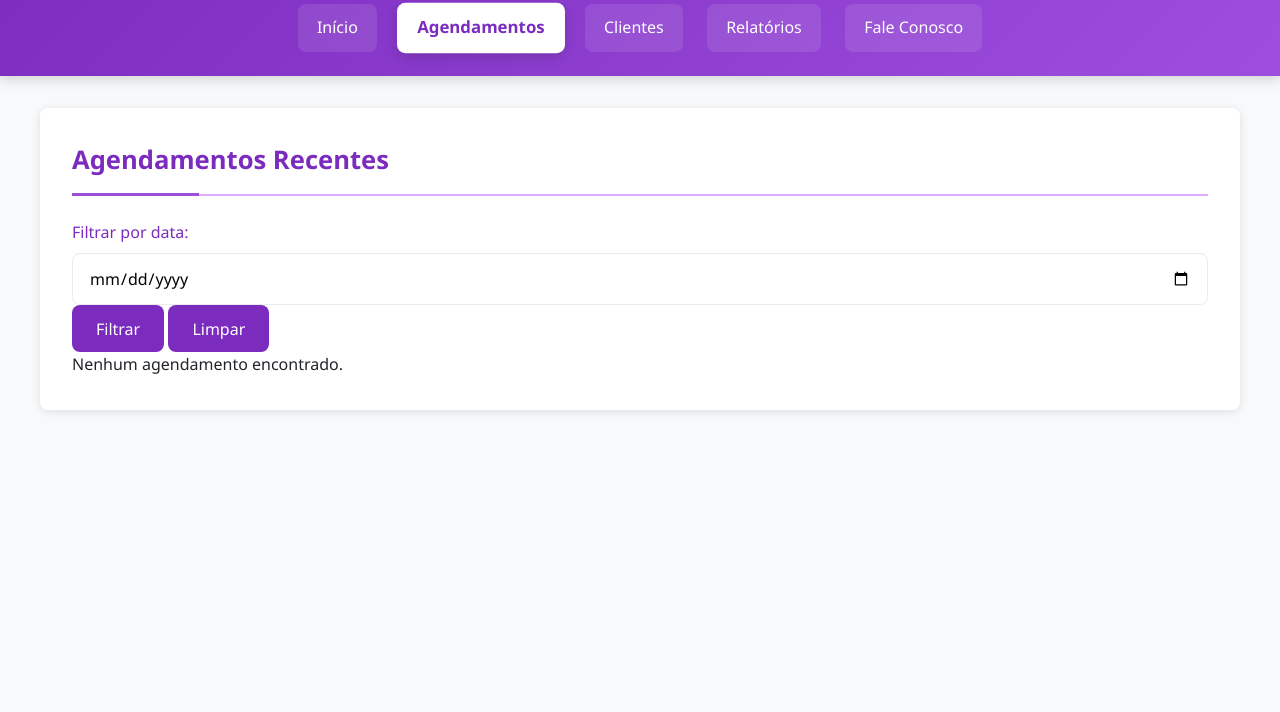
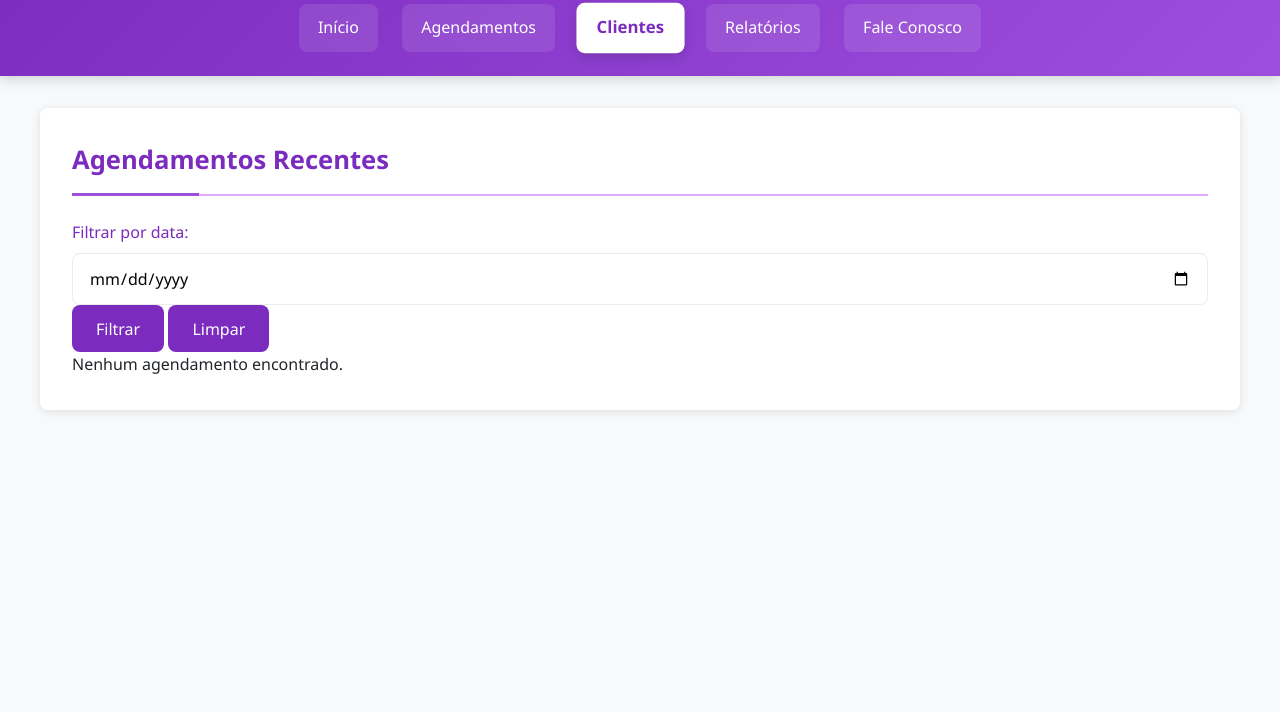
Before and after one commit to Dionathan5g/nailbook, a plain HTML site: page agendamentos.html in a window 1280 px wide. Shown: the part 88-800 px from the top of the page. Drawn offline with Linux system fonts and the light colour scheme.

Commit message:
Update agendamentos.html

```diff
--- a/agendamentos.html
+++ b/agendamentos.html
@@ -16,13 +16,13 @@
             <h1>NailBook - Agendamentos</h1>
         </div>
 
-        <nav class="menu">
+         <nav class="menu">
             <ul>
-                <li><a href="index.html">Início</a></li>
-                <li><a href="agendamentos.html" class="active">Agendamentos</a></li>
-                <li><a href="clientes.html">Clientes</a></li>
-                <li><a href="relatorios.html">Relatórios</a></li>
-                <li><a href="contato.html">Fale Conosco</a></li>
+                <li><a href="index.html"><i class="fas fa-home"></i> Início</a></li>
+                <li><a href="agendamentos.html"><i class="fas fa-calendar-alt"></i> Agendamentos</a></li>
+                <li><a href="clientes.html" class="active"><i class="fas fa-users"></i> Clientes</a></li>
+                <li><a href="relatorios.html"><i class="fas fa-chart-pie"></i> Relatórios</a></li>
+                <li><a href="contato.html"><i class="fas fa-envelope"></i> Fale Conosco</a></li>
             </ul>
         </nav>
     </header>
```
